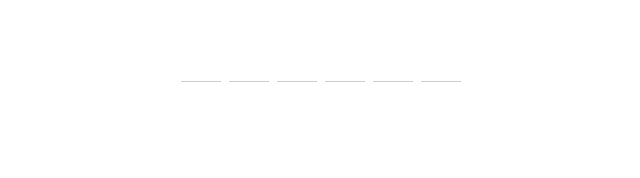
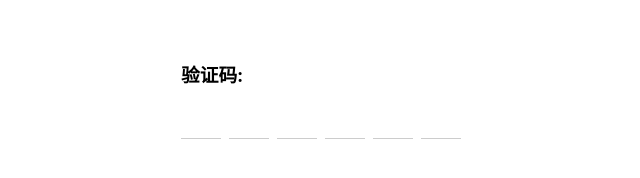
Before and after one commit to useryangtao/cursor-vcode, a plain HTML site: page index.html in a window 1280 px wide. Shown: the whole page, without its empty margins (319-959 px from the left). Drawn offline with nearby package versions, Linux system fonts and the light colour scheme.

Commit message:
update style

```diff
--- a/index.html
+++ b/index.html
@@ -18,10 +18,16 @@
   }
 
   .app {
-    padding-top: 50px;
+    padding-left: 20px;
+    padding-right: 20px;
+    padding-top: 60px;
+    max-width: 320px;
+    margin-left: auto;
+    margin-right: auto;
   }
 
   .v-code {
+    margin-top: 20px;
     display: flex;
     justify-content: space-between;
     align-items: center;
@@ -98,6 +104,7 @@
 
 <body>
   <div id="app" class="app">
+    <h3>验证码:</h3>
     <div class="v-code">
       <input
       ref="vcode"
```
